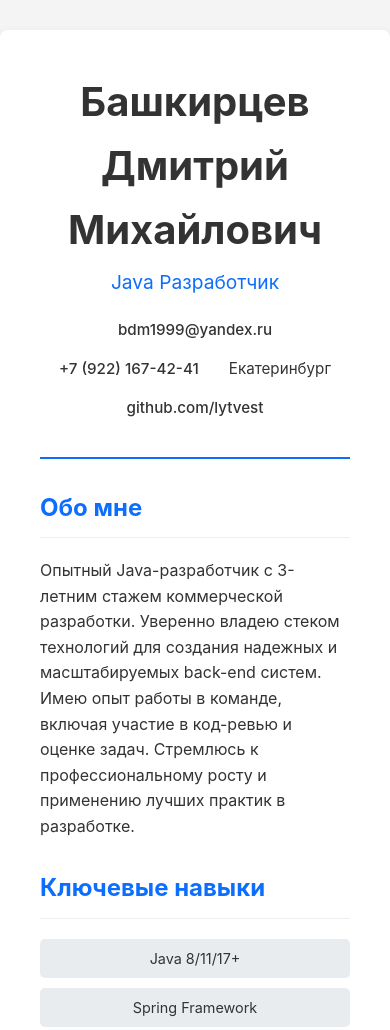
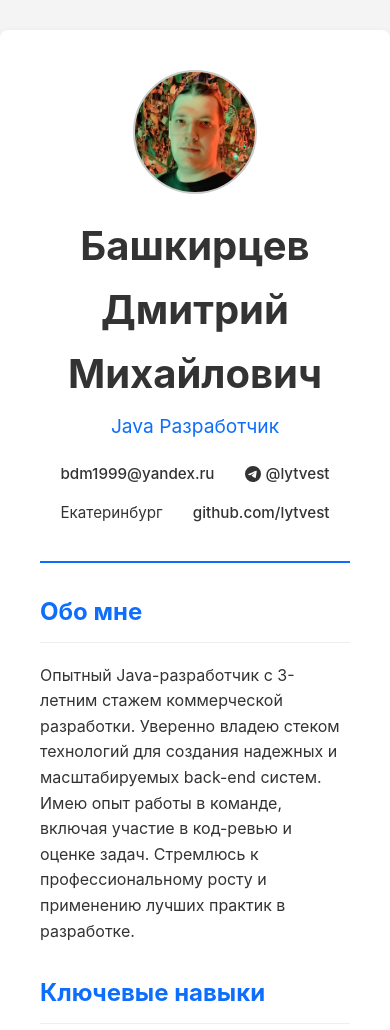
Before and after one commit to lytvest/lytvest.github.io, a plain HTML site: page index.html in a window 390 px wide. Shown: the top 1030 px of the page. Drawn offline with Linux system fonts and the light colour scheme.

Commit message:
Поправил резюме

```diff
--- a/index.html
+++ b/index.html
@@ -22,10 +22,36 @@
             box-shadow: 0 4px 10px rgba(0,0,0,0.1);
         }
         .header {
-            text-align: center;
+            display: flex;
+            align-items: center;
+            justify-content: center;
             border-bottom: 2px solid #0d6efd;
             padding-bottom: 20px;
             margin-bottom: 30px;
+            flex-wrap: wrap;
+            text-align: center;
+        }
+        .photo-placeholder {
+            width: 120px;
+            height: 120px;
+            background-image: url('photo.png');
+            background-size: cover;
+            background-position: center;
+            background-repeat: no-repeat;
+            border-radius: 50%;
+            display: flex;
+            justify-content: center;
+            align-items: center;
+            border: 2px solid #ccc;
+            flex-shrink: 0;
+            margin-right: 30px;
+            margin-bottom: 15px;
+
+        }
+
+        .header-content {
+            flex-grow: 1;
+            text-align: left;
         }
         .header h1 {
             margin: 0;
@@ -43,7 +69,7 @@
             margin-top: 20px;
             display: flex;
             flex-wrap: wrap;
-            justify-content: center;
+            justify-content: flex-start;
             gap: 15px 30px;
         }
         .contact-info li {
@@ -100,20 +126,54 @@
             padding-left: 20px;
             margin-top: 10px;
         }
+        .telegram {
+            display: flex;
+            flex-direction: row;
+            align-items: center;
+        }
+
+
+        @media (max-width: 768px) {
+            .header {
+                flex-direction: column;
+                text-align: center;
+            }
+            .photo-placeholder {
+                margin-right: 0;
+                margin-bottom: 20px;
+            }
+            .header-content {
+                text-align: center;
+            }
+            .contact-info {
+                justify-content: center;
+            }
+        }
     </style>
 </head>
 <body>
 
 <div class="container">
     <header class="header">
+        <div class="photo-placeholder"></div>
+        <div class="header-content">
             <h1>Башкирцев Дмитрий Михайлович</h1>
             <p>Java Разработчик</p>
             <ul class="contact-info">
                 <li><a href="mailto:bdm1999@yandex.ru">bdm1999@yandex.ru</a></li>
-                <li><a href="tel:+79221674241">+7 (922) 167-42-41</a></li>
+                <li>
+
+                    <a class="telegram" href="https://t.me/lytvest"><svg xmlns="http://www.w3.org/2000/svg" width="16" height="16" fill="currentColor" class="bi bi-telegram" viewBox="0 0 16 16">
+                        <path d="M16 8A8 8 0 1 1 0 8a8 8 0 0 1 16 0M8.287 5.906q-1.168.486-4.666 2.01-.567.225-.595.442c-.03.243.275.339.69.47l.175.055c.408.133.958.288 1.243.294q.39.01.868-.32 3.269-2.206 3.374-2.23c.05-.012.12-.026.166.016s.042.12.037.141c-.03.129-1.227 1.241-1.846 1.817-.193.18-.33.307-.358.336a8 8 0 0 1-.188.186c-.38.366-.664.64.015 1.088.327.216.589.393.85.571.284.194.568.387.936.629q.14.092.27.187c.331.236.63.448.997.414.214-.02.435-.22.547-.82.265-1.417.786-4.486.906-5.751a1.4 1.4 0 0 0-.013-.315.34.34 0 0 0-.114-.217.53.53 0 0 0-.31-.093c-.3.005-.763.166-2.984 1.09"/>
+                        </svg>
+                        <div style="margin-left: 5px">@lytvest</div>
+                    </a>
+
+                </li>
                 <li>Екатеринбург</li>
                 <li><a href="https://github.com/lytvest" target="_blank">github.com/lytvest</a></li>
             </ul>
+        </div>
     </header>
 
     <section class="section">
```
Also changed, not shown: photo.png (added). Lines whose indentation alone changed are shown as unchanged.
